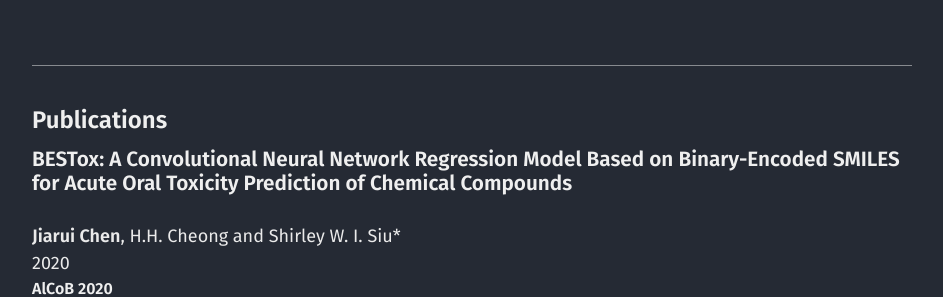
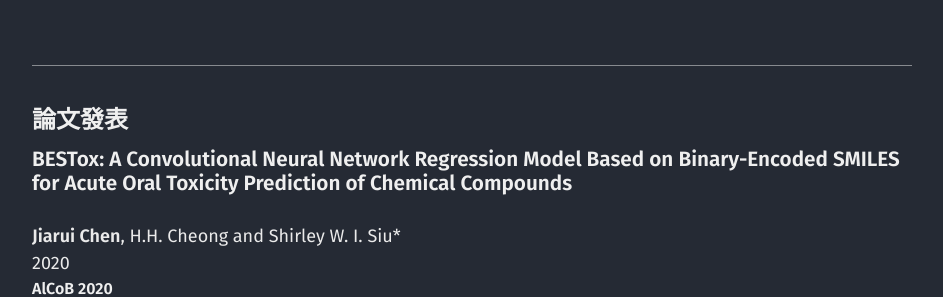
Before and after one commit to chen709847237/chen709847237, a Jekyll site: the page built from cv_cn.md, in a window 1280 px wide and 900 px high, scrolled down 2154 px. Shown: the part 154-451 px from the top of the window, without its empty margins (40-983 px from the left). Built offline with Jekyll 4.4.1, drawn with Linux system fonts in a browser that asks for light colours.

Commit message:
Update publications.html

```diff
--- a/_includes/cv_cn/publications.html
+++ b/_includes/cv_cn/publications.html
@@ -1,7 +1,7 @@
 {% if cv.publications %}
   <div id="publications" class="entry">
     <header class="entry-header">
-      <h3 class="entry-title">Publications</h3>
+      <h3 class="entry-title">論文發表</h3>
     </header>
 
     <div class="entry-content">
```
